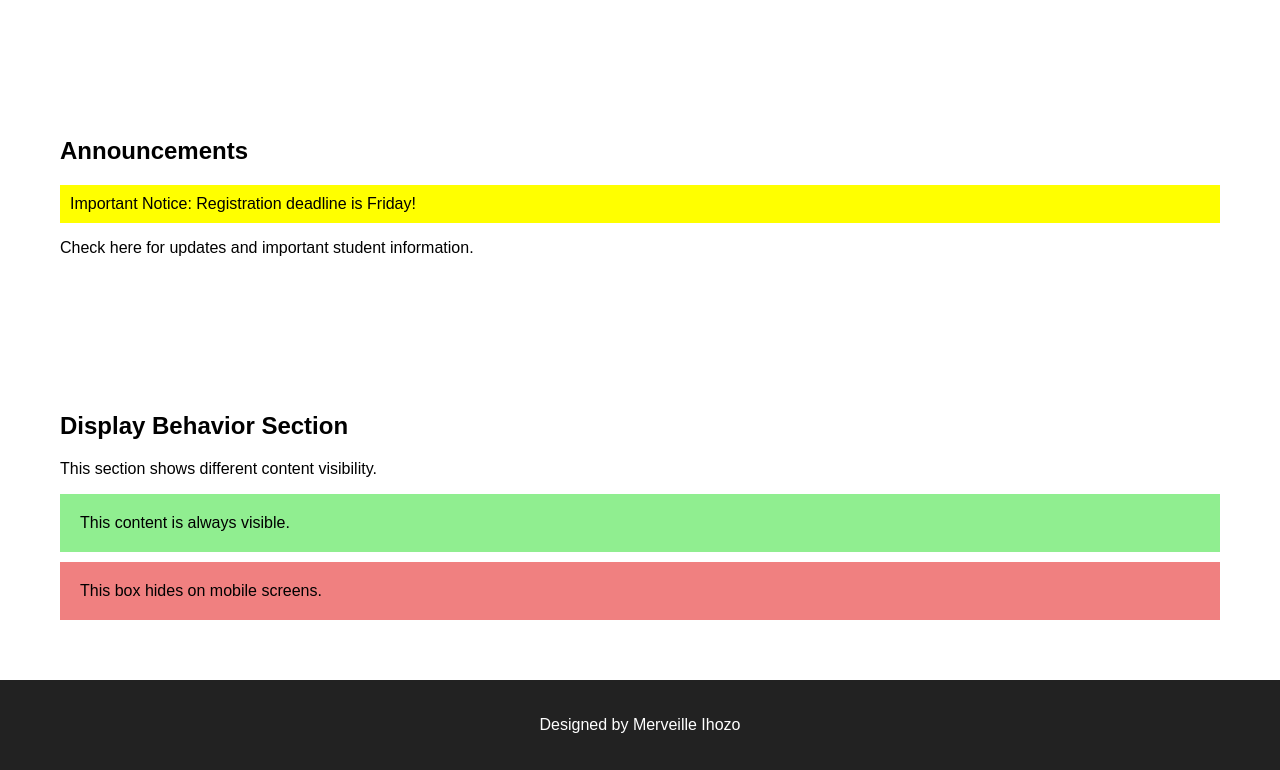
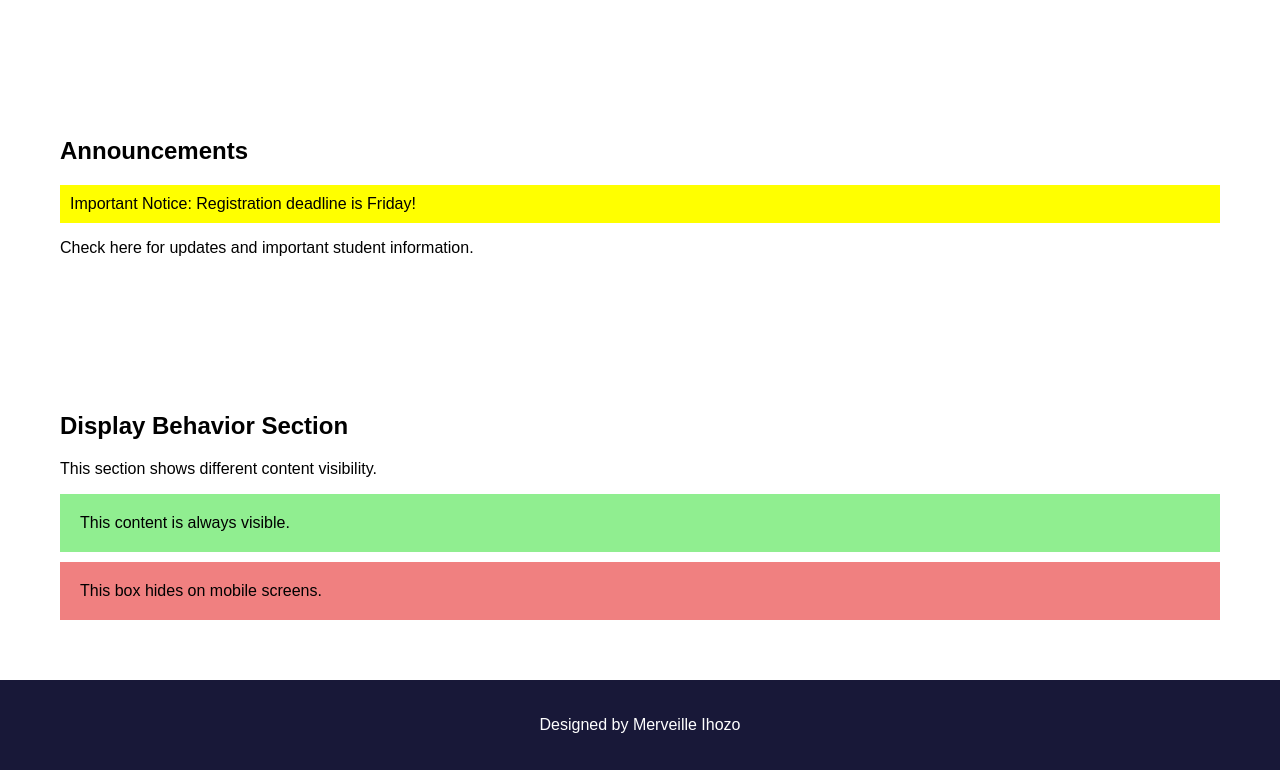
Before and after one commit to ihozomerveille-png/CSS-Layout-Positioning, a plain HTML site: page index.html in a window 1280 px wide. Shown: the part 1110-1880 px from the top of the page. Drawn offline with Linux system fonts and the light colour scheme.

Commit message:
editing in style.css

```diff
--- a/style.css
+++ b/style.css
@@ -122,7 +122,7 @@ padding:20px;
 footer{
 text-align:center;
 padding:20px;
-background:#222;
+background:#181838;
 color:white;
 }
 
```
